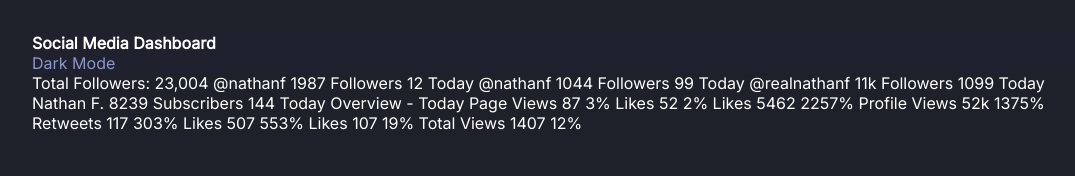
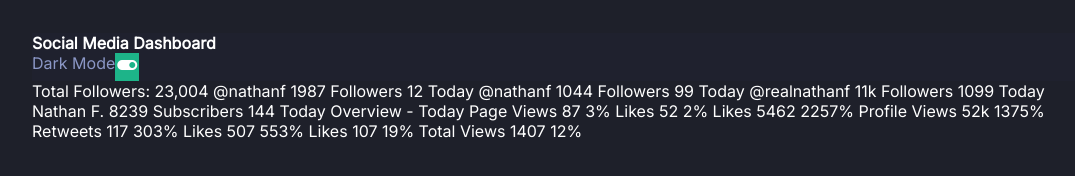
Before and after one commit to Bobel18/socialDashboardChallenge, a plain HTML site: page index.html in a window 1280 px wide. Shown: the whole page, without its empty margins (76-1151 px from the left). Drawn offline with Linux system fonts and the light colour scheme.

Commit message:
mise en place toggleIcon

```diff
--- a/index.css
+++ b/index.css
@@ -20,7 +20,11 @@ body {
 }
 
 .text {
-color: hsl(228, 34%, 66%);
+    color: hsl(228, 34%, 66%);
+}
+
+.toggleIcon {
+    background-color: hsl(163, 72%, 41%);
 }
 
 .card {
--- a/index.html
+++ b/index.html
@@ -7,6 +7,8 @@
   <link rel="icon" type="image/png" sizes="32x32" href="./images/favicon-32x32.png">
   <link rel="stylesheet" href="index.css">
   <link href="https://fonts.googleapis.com/css2?family=Inter&display=swap" rel="stylesheet">
+  <link href="https://fonts.googleapis.com/icon?family=Material+Icons"
+              rel="stylesheet">
   <title>Frontend Mentor | [Challenge Name Here]</title>
 
   <!-- Feel free to remove these styles or customise in your own stylesheet 👍 -->
@@ -24,6 +26,9 @@
     <div class="mode">
       <div class="text">
           Dark Mode
+      </div>
+      <div class="toggleIcon">
+        <i class="material-icons">toggle_on</i>
       </div>
 
     </div>
```
